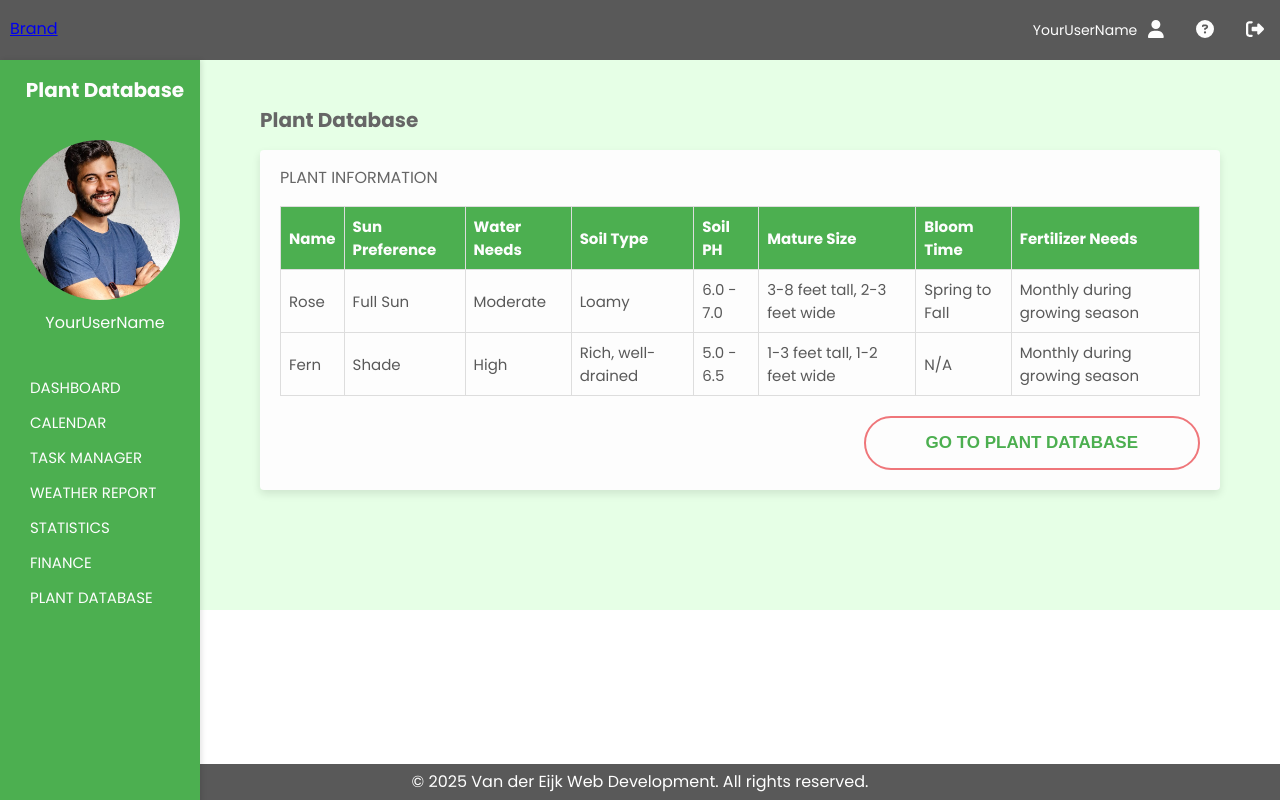
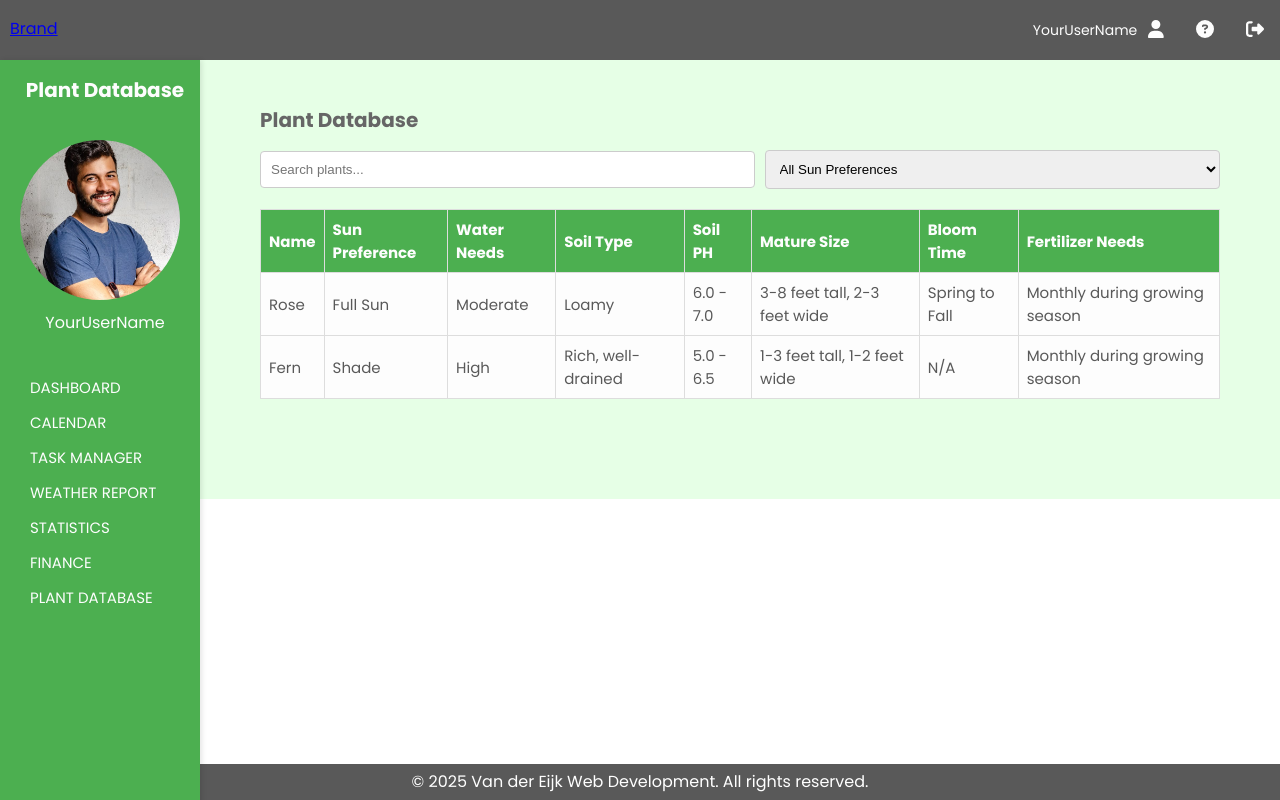
Before and after one commit to vdeijk/GrowHubFrontend, a React (Vite) app: page /plantDatabase in a window 1280 px wide. Built offline with nearby package versions, Linux system fonts and the light colour scheme.

Commit message:
plantsDatabase page added

```diff
--- /dev/null
+++ b/src/auxiliary/data/plantsMock.ts
@@ -0,0 +1,34 @@
+ import { Plant } from "../interfaces/Plant";
+
+const plants: Plant[] = [
+    {
+      name: 'Rose',
+      sunPreference: 'Full Sun',
+      waterNeeds: 'Moderate',
+      soilType: 'Loamy',
+      soilPH: '6.0 - 7.0',
+      pruning: 'Spring',
+      temperatureRange: '15°C - 25°C',
+      plantType: 'Perennial',
+      growthRate: 'Moderate',
+      matureSize: '3-8 feet tall, 2-3 feet wide',
+      bloomTime: 'Spring to Fall',
+      fertilizerNeeds: 'Monthly during growing season',
+    },
+    {
+      name: 'Fern',
+      sunPreference: 'Shade',
+      waterNeeds: 'High',
+      soilType: 'Rich, well-drained',
+      soilPH: '5.0 - 6.5',
+      pruning: 'Remove dead fronds',
+      temperatureRange: '18°C - 24°C',
+      plantType: 'Perennial',
+      growthRate: 'Slow to Moderate',
+      matureSize: '1-3 feet tall, 1-2 feet wide',
+      bloomTime: 'N/A',
+      fertilizerNeeds: 'Monthly during growing season',
+    },
+  ];
+
+  export default plants;
--- /dev/null
+++ b/src/auxiliary/interfaces/DropdownOptions.ts
@@ -0,0 +1,4 @@
+export interface DropdownOption {
+    value: string;
+    label: string;
+  }
--- /dev/null
+++ b/src/auxiliary/utils/debounce.ts
@@ -0,0 +1,11 @@
+export function debounce(func: (...args: unknown[]) => void, wait: number) {
+  let timeout: ReturnType<typeof setTimeout>;
+  return function executedFunction(...args: unknown[]) {
+    const later = () => {
+      clearTimeout(timeout);
+      func(...args);
+    };
+    clearTimeout(timeout);
+    timeout = setTimeout(later, wait);
+  };
+}
--- a/src/core/Stores/PlantsStore.ts
+++ b/src/core/Stores/PlantsStore.ts
@@ -1,41 +1,57 @@
 import { makeAutoObservable } from 'mobx';
 import { Plant } from '../../auxiliary/interfaces/Plant';
+import plants from '../../auxiliary/data/plantsMock';
+import { debounce } from '../../auxiliary/utils/debounce';
 
 class PlantsStore {
-  plants: Plant[] = [
-    {
-      name: 'Rose',
-      sunPreference: 'Full Sun',
-      waterNeeds: 'Moderate',
-      soilType: 'Loamy',
-      soilPH: '6.0 - 7.0',
-      pruning: 'Spring',
-      temperatureRange: '15°C - 25°C',
-      plantType: 'Perennial',
-      growthRate: 'Moderate',
-      matureSize: '3-8 feet tall, 2-3 feet wide',
-      bloomTime: 'Spring to Fall',
-      fertilizerNeeds: 'Monthly during growing season',
-    },
-    {
-      name: 'Fern',
-      sunPreference: 'Shade',
-      waterNeeds: 'High',
-      soilType: 'Rich, well-drained',
-      soilPH: '5.0 - 6.5',
-      pruning: 'Remove dead fronds',
-      temperatureRange: '18°C - 24°C',
-      plantType: 'Perennial',
-      growthRate: 'Slow to Moderate',
-      matureSize: '1-3 feet tall, 1-2 feet wide',
-      bloomTime: 'N/A',
-      fertilizerNeeds: 'Monthly during growing season',
-    },
+  plants: Plant[] = plants;
+  searchQuery: string = '';
+  filterCriteria: string = '';
+  filteredPlants: Plant[] = this.plants;
+  debouncedFilterPlants: () => void;
+  tableHeaders = [
+    'Name',
+    'Sun Preference',
+    'Water Needs',
+    'Soil Type',
+    'Soil PH',
+    'Mature Size',
+    'Bloom Time',
+    'Fertilizer Needs',
+  ];
+  sunPreferenceOptions = [
+    { value: '', label: 'All Sun Preferences' },
+    { value: 'Full Sun', label: 'Full Sun' },
+    { value: 'Partial Sun', label: 'Partial Sun' },
+    { value: 'Shade', label: 'Shade' },
   ];
 
   constructor() {
     makeAutoObservable(this);
+    this.filteredPlants = this.plants;
+
+    this.debouncedFilterPlants = debounce(this.filterPlants.bind(this), 500);
   }
+
+  setSearchQuery = (query: string) => {
+    this.searchQuery = query;
+    this.debouncedFilterPlants();
+  };
+
+  setFilterCriteria = (criteria: string) => {
+    this.filterCriteria = criteria;
+    this.filterPlants();
+  };
+
+  filterPlants = () => {
+    this.filteredPlants = this.plants.filter((plant) => {
+      return (
+        plant.name.toLowerCase().includes(this.searchQuery.toLowerCase()) &&
+        (this.filterCriteria === '' ||
+          plant.sunPreference === this.filterCriteria)
+      );
+    });
+  };
 }
 
 const plantsStore = new PlantsStore();
--- /dev/null
+++ b/src/core/views/containers/SearchBar/SearchBar.module.css
@@ -0,0 +1,6 @@
+.searchBar {
+    display: grid;
+    grid-auto-flow: column;
+    align-items: center;
+    margin-bottom: 20px;
+  }
--- /dev/null
+++ b/src/core/views/containers/SearchBar/SearchBar.tsx
@@ -0,0 +1,39 @@
+import React from 'react';
+import styles from './SearchBar.module.css';
+import TextInput from '../../reusables/TextInput/TextInput';
+import Dropdown from '../../reusables/Dropdown/Dropdown';
+import { DropdownOption } from '../../../../auxiliary/interfaces/DropdownOptions';
+
+interface SearchBarProps {
+  searchQuery: string;
+  setSearchQuery: (query: string) => void;
+  filterCriteria: string;
+  setFilterCriteria: (criteria: string) => void;
+  sunPreferenceOptions: DropdownOption[];
+}
+
+const SearchBar: React.FC<SearchBarProps> = ({
+  searchQuery,
+  setSearchQuery,
+  filterCriteria,
+  setFilterCriteria,
+  sunPreferenceOptions,
+}) => {
+
+  return (
+    <div className={styles.searchBar}>
+      <TextInput
+        value={searchQuery}
+        onChange={setSearchQuery}
+        placeholder="Search plants..."
+      />
+      <Dropdown
+        value={filterCriteria}
+        onChange={setFilterCriteria}
+        options={sunPreferenceOptions}
+      />
+    </div>
+  );
+};
+
+export default SearchBar;
--- a/src/core/views/pages/PlantDatabase/PlantDatabase.tsx
+++ b/src/core/views/pages/PlantDatabase/PlantDatabase.tsx
@@ -1,15 +1,27 @@
 import React from 'react';
 import styles from './PlantDatabase.module.css';
-import Plants from '../../containers/Plants/Plants';
 import Heading from '../../reusables/Heading/Heading';
+import Table from '../../reusables/Table/Table';
+import SearchBar from '../../containers/SearchBar/SearchBar';
+import plantsStore from '../../../stores/PlantsStore';
+import { observer } from 'mobx-react-lite';
 
-const PlantDatabase: React.FC = () => {
+const PlantDatabase: React.FC = observer(() => {
+  const searchBarProps = {
+    searchQuery: plantsStore.searchQuery,
+    setSearchQuery: plantsStore.setSearchQuery,
+    filterCriteria: plantsStore.filterCriteria,
+    setFilterCriteria: plantsStore.setFilterCriteria,
+    sunPreferenceOptions: plantsStore.sunPreferenceOptions
+  };
+
   return (
     <section className={styles.section}>
       <Heading level={1} text="Plant Database" />
-      <Plants />
+      <SearchBar {...searchBarProps} />
+      <Table headers={plantsStore.tableHeaders} data={plantsStore.filteredPlants} />
     </section>
   );
-};
+});
 
 export default PlantDatabase;
--- /dev/null
+++ b/src/core/views/reusables/Dropdown/Dropdown.module.css
@@ -0,0 +1,5 @@
+.dropdown {
+  padding: 10px;
+  border: 1px solid #ccc;
+  border-radius: 4px;
+}
--- /dev/null
+++ b/src/core/views/reusables/Dropdown/Dropdown.tsx
@@ -0,0 +1,27 @@
+import React from 'react';
+import styles from './Dropdown.module.css';
+import { DropdownOption } from '../../../../auxiliary/interfaces/DropdownOptions';
+
+interface DropdownProps {
+  value: string;
+  onChange: (value: string) => void;
+  options: DropdownOption[];
+}
+
+const Dropdown: React.FC<DropdownProps> = ({ value, onChange, options }) => {
+  return (
+    <select
+      value={value}
+      onChange={(e) => onChange(e.target.value)}
+      className={styles.dropdown}
+    >
+      {options.map((option) => (
+        <option key={option.value} value={option.value}>
+          {option.label}
+        </option>
+      ))}
+    </select>
+  );
+};
+
+export default Dropdown;
--- a/src/core/views/reusables/Table/Table.module.css
+++ b/src/core/views/reusables/Table/Table.module.css
@@ -3,6 +3,7 @@
     width: 100%;
     border-collapse: collapse;
     font-family: 'Poppins', sans-serif;
+    background: #fdfdfd;
   }
 
   .table th,
--- /dev/null
+++ b/src/core/views/reusables/TextInput/TextInput.module.css
@@ -0,0 +1,7 @@
+.textInput {
+  flex: 1;
+  padding: 10px;
+  margin-right: 10px;
+  border: 1px solid #ccc;
+  border-radius: 4px;
+}
--- /dev/null
+++ b/src/core/views/reusables/TextInput/TextInput.tsx
@@ -0,0 +1,22 @@
+import React from 'react';
+import styles from './TextInput.module.css';
+
+interface TextInputProps {
+  value: string;
+  onChange: (value: string) => void;
+  placeholder?: string;
+}
+
+const TextInput: React.FC<TextInputProps> = ({ value, onChange, placeholder }) => {
+  return (
+    <input
+      type="text"
+      value={value}
+      onChange={(e) => onChange(e.target.value)}
+      placeholder={placeholder}
+      className={styles.textInput}
+    />
+  );
+};
+
+export default TextInput;
```
